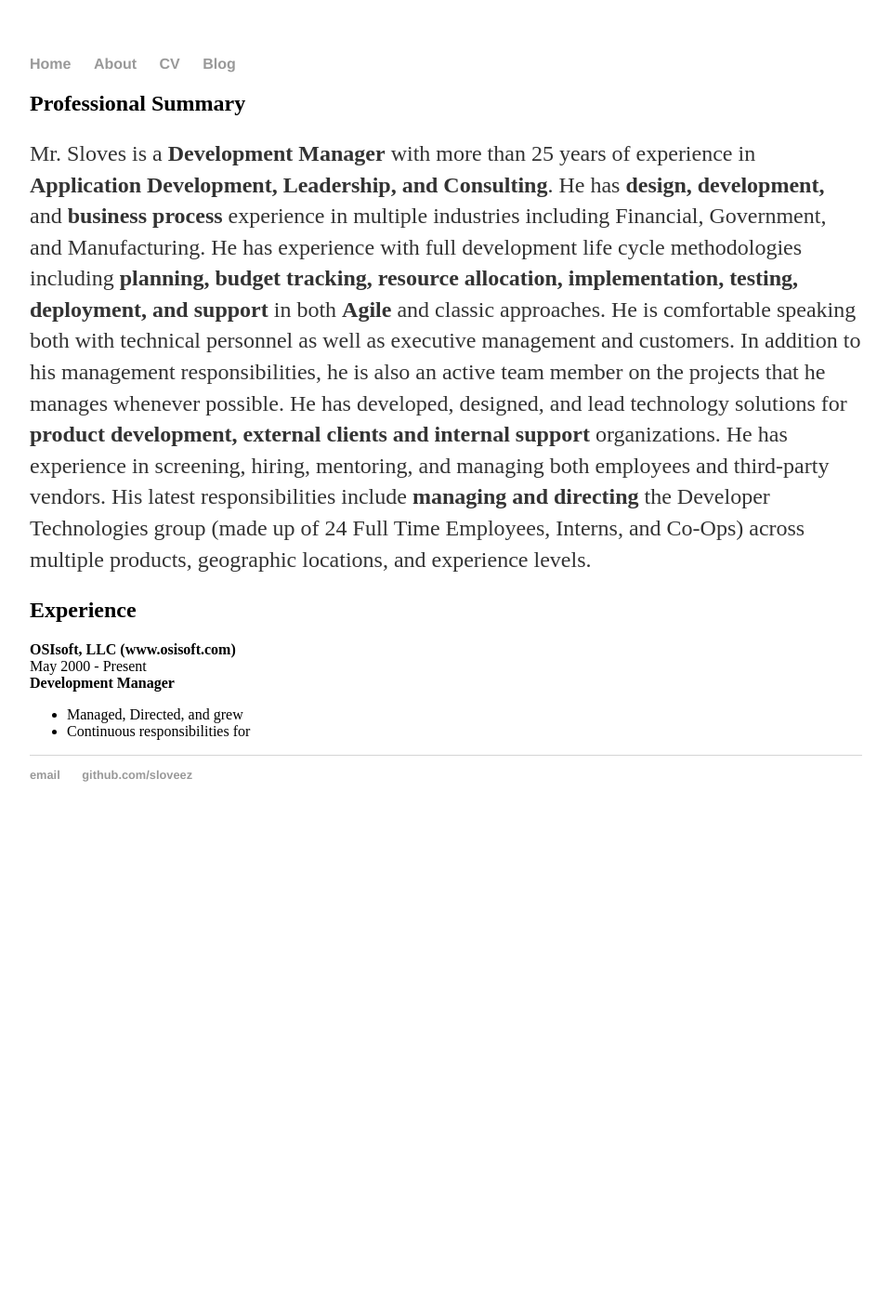
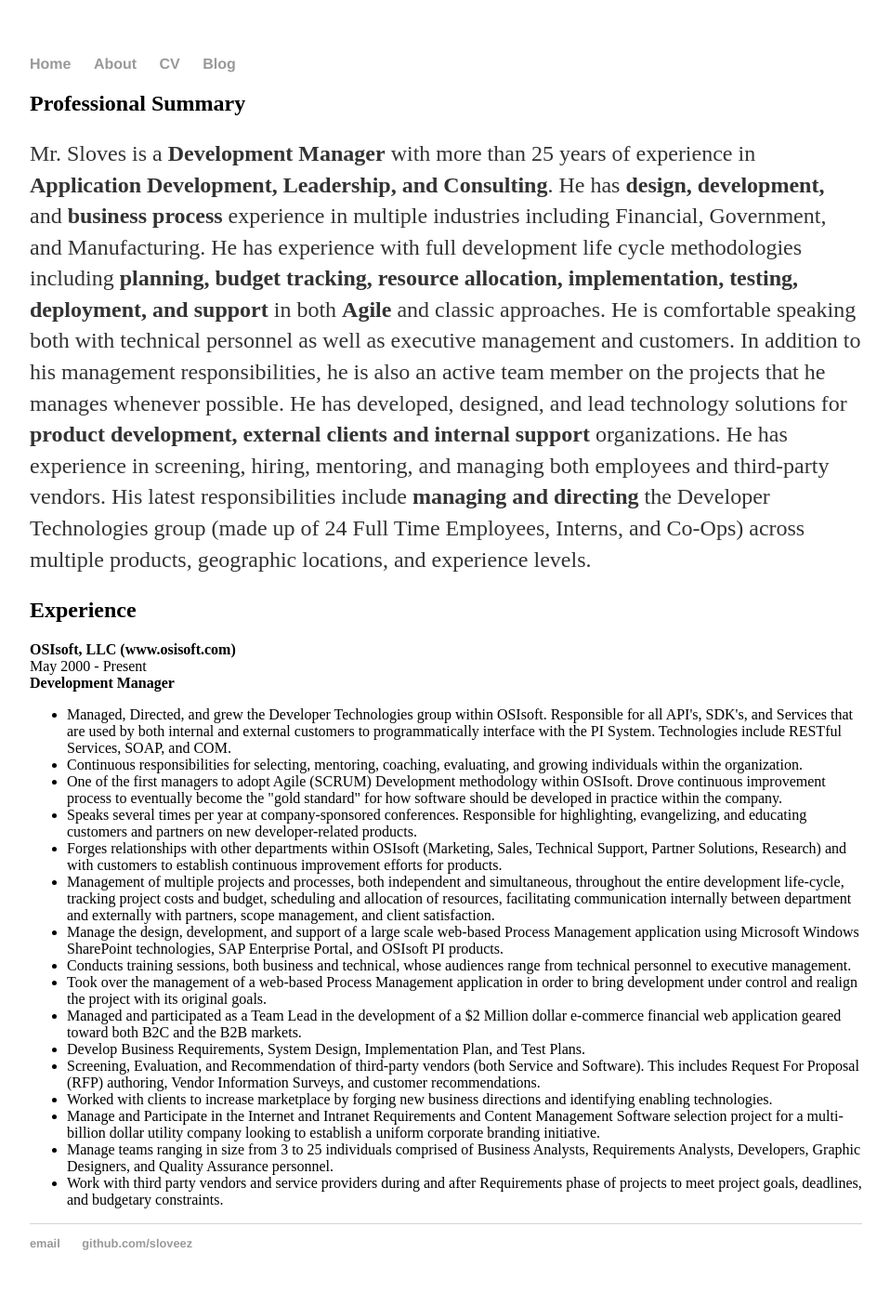
Before and after one commit to Sloveez/sloveez.github.io, a Jekyll site: the page built from cv/index.html, in a window 1280 px wide. Shown: the whole page at 93% size, without its empty margins (160-1118 px from the left). Built offline with Jekyll 4.4.1, drawn with Linux system fonts in a browser that asks for light colours; before the commit the page ends 901 px from its top, so only the background shows below that.

Commit message:
Update experience.yml

```diff
--- a/_data/experience.yml
+++ b/_data/experience.yml
@@ -4,5 +4,19 @@
   end: Present
   title: Development Manager
   achievements:
-    - Managed, Directed, and grew
-    - Continuous responsibilities for
+    - Managed, Directed, and grew the Developer Technologies group within OSIsoft. Responsible for all API's, SDK's, and Services that are used by both internal and external customers to programmatically interface with the PI System. Technologies include RESTful Services, SOAP, and COM.
+    - Continuous responsibilities for selecting, mentoring, coaching, evaluating, and growing individuals within the organization.
+    - One of the first managers to adopt Agile (SCRUM) Development methodology within OSIsoft. Drove continuous improvement process to eventually become the "gold standard" for how software should be developed in practice within the company.
+    - Speaks several times per year at company-sponsored conferences. Responsible for highlighting, evangelizing, and educating customers and partners on new developer-related products.
+    - Forges relationships with other departments within OSIsoft (Marketing, Sales, Technical Support, Partner Solutions, Research) and with customers to establish continuous improvement efforts for products.
+    - Management of multiple projects and processes, both independent and simultaneous, throughout the entire development life-cycle, tracking project costs and budget, scheduling and allocation of resources, facilitating communication internally between department and externally with partners, scope management, and client satisfaction.
+    - Manage the design, development, and support of a large scale web-based Process Management application using Microsoft Windows SharePoint technologies, SAP Enterprise Portal, and OSIsoft PI products.
+    - Conducts training sessions, both business and technical, whose audiences range from technical personnel to executive management.
+    - Took over the management of a web-based Process Management application in order to bring development under control and realign the project with its original goals.
+    - Managed and participated as a Team Lead in the development of a $2 Million dollar e-commerce financial web application geared toward both B2C and the B2B markets.
+    - Develop Business Requirements, System Design, Implementation Plan, and Test Plans.
+    - Screening, Evaluation, and Recommendation of third-party vendors (both Service and Software). This includes Request For Proposal (RFP) authoring, Vendor Information Surveys, and customer recommendations.
+    - Worked with clients to increase marketplace by forging new business directions and identifying enabling technologies.
+    - Manage and Participate in the Internet and Intranet Requirements and Content Management Software selection project for a multi-billion dollar utility company looking to establish a uniform corporate branding initiative.
+    - Manage teams ranging in size from 3 to 25 individuals comprised of Business Analysts, Requirements Analysts, Developers, Graphic Designers, and Quality Assurance personnel.
+    - Work with third party vendors and service providers during and after Requirements phase of projects to meet project goals, deadlines, and budgetary constraints.
```
